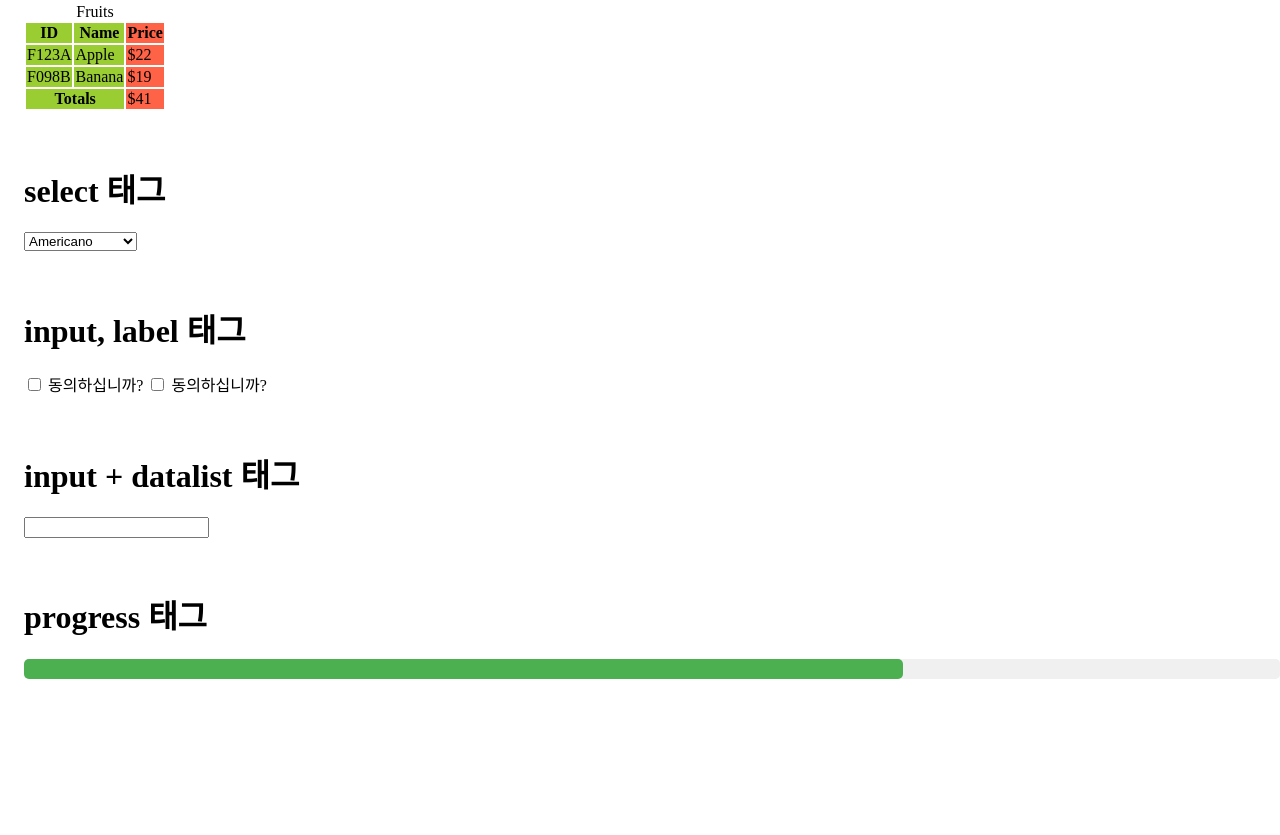
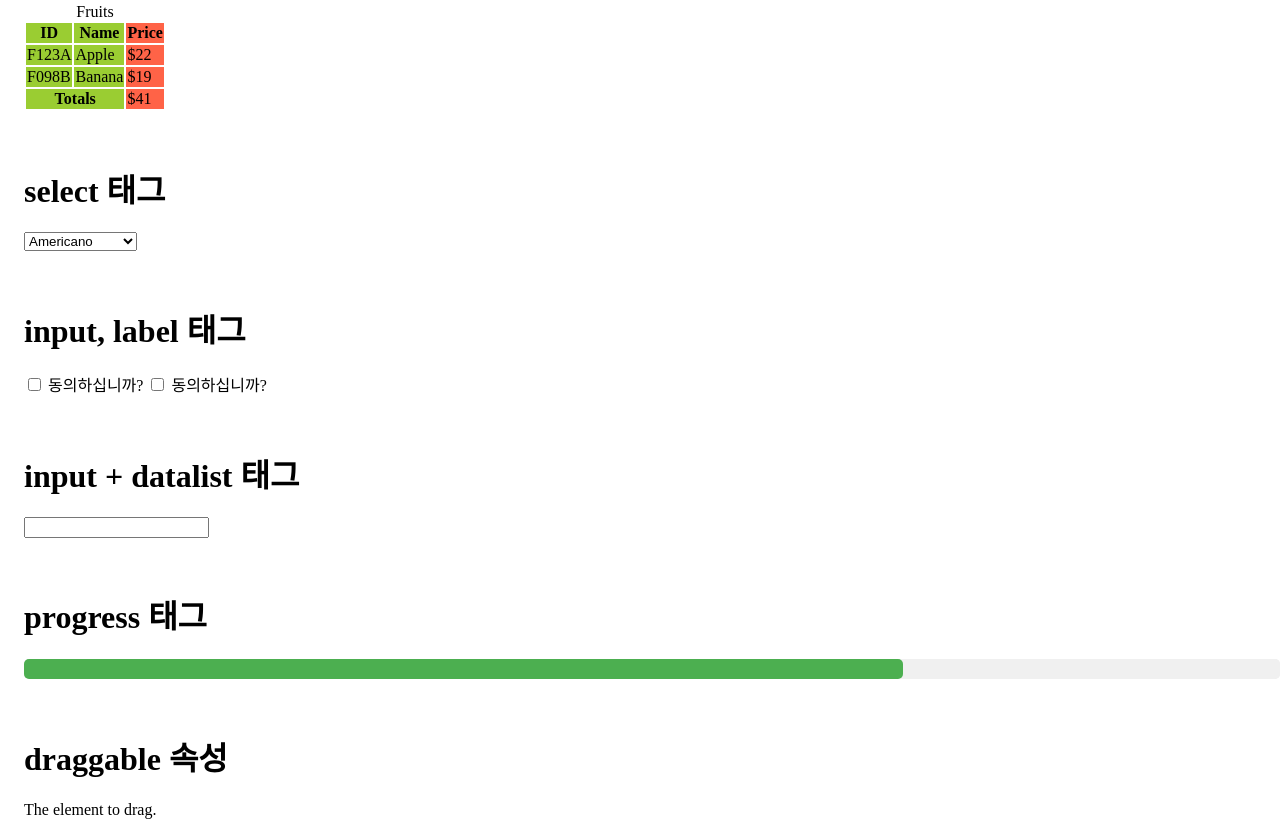
Before and after one commit to kwaneung/front-basic, a plain HTML site: page index.html in a window 1280 px wide. Shown: the part 1509-2344 px from the top of the page. Before the commit the page ends 2205 px from the top, so only its background shows below. Drawn offline with Linux system fonts and the light colour scheme.

Commit message:
draggable

```diff
--- a/index.html
+++ b/index.html
@@ -170,5 +170,10 @@
       <progress value="70" max="100">70 %</progress>
     </span>
 
+    <span>
+      <h1>draggable 속성</h1>
+      <div draggable="true">The element to drag.</div>
+    </span>
+
   </body>
 </html>
```
